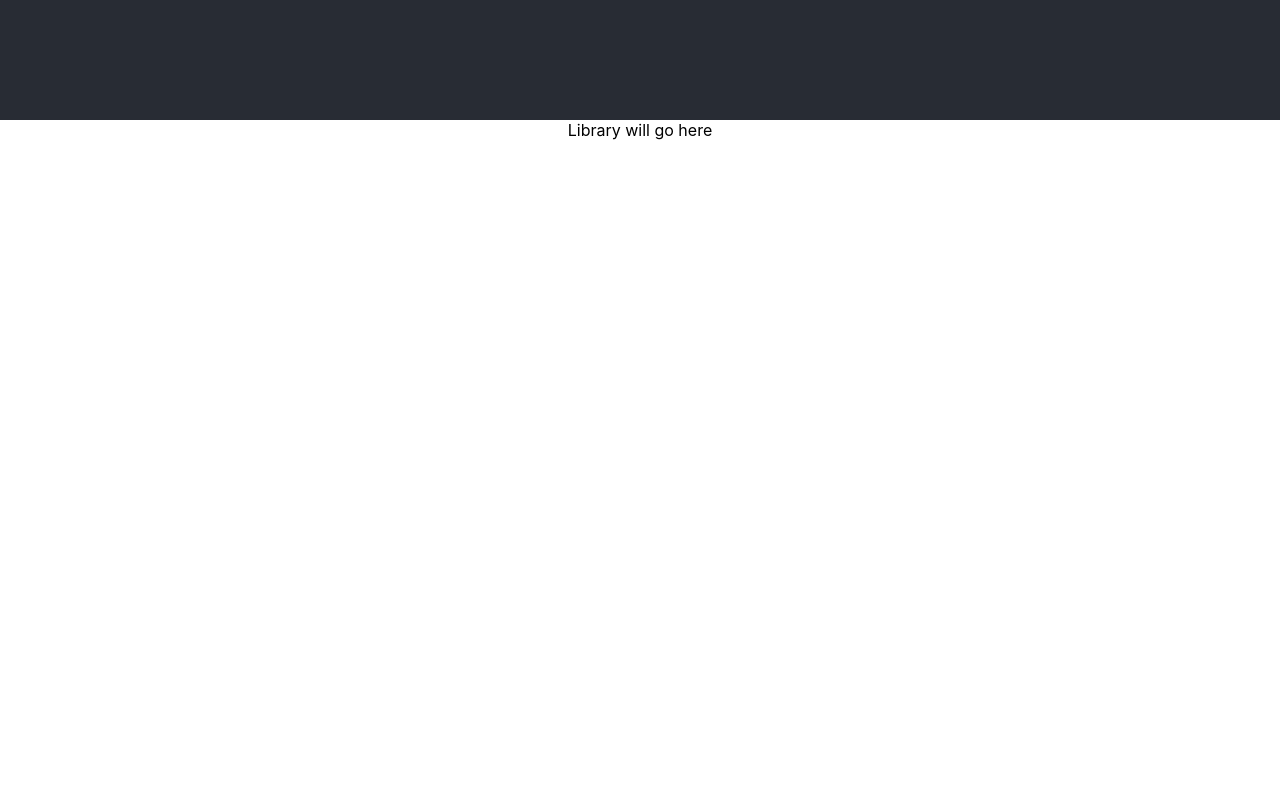
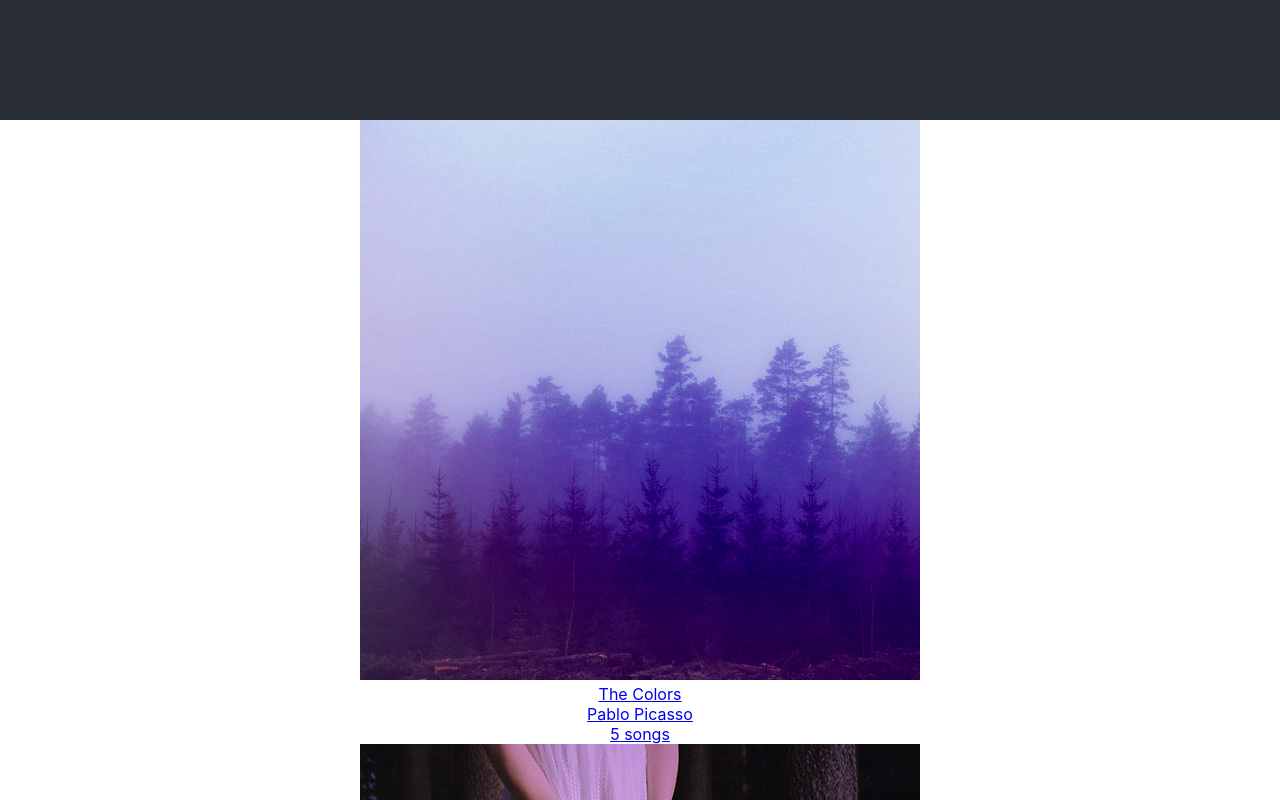
Before and after one commit to jbbadger/Dev.Proj.3-Bloc-Jams-2, a React (Create React App) app: page /library in a window 1280 px wide. Shown: the part 680-1480 px from the top of the page. Before the commit the page ends 820 px from the top, so only its background shows below. Built offline with nearby package versions, Linux system fonts and the light colour scheme.

Commit message:
CP-5-Library **Updated library page w/ links to albums

```diff
--- a/src/App.js
+++ b/src/App.js
@@ -19,6 +19,7 @@
         <main>
           <Route exact path="/" component={Landing} />
           <Route path="/library" component={Library} />
+          <Route path="/album/:slug" component={Album} />
         </main>
       </div>
     );
--- a/src/components/Album.js
+++ b/src/components/Album.js
@@ -1,9 +1,13 @@
-import React from 'react';
+ import React, { Component } from 'react';
 
-const Album = () => (
-  <section className="library">
-    Album will go here
-  </section>
-);
+class Album extends Component {
+  render() {
+    return (
+      <section className="album">
+        {this.props.match.params.slug} Album will go here
+      </section>
+    );
+  }
+}
 
 export default Album;
--- a/src/components/Library.js
+++ b/src/components/Library.js
@@ -1,9 +1,29 @@
-import React from 'react';
+import React, { Component } from 'react';
+ import { Link } from 'react-router-dom';
+import albumData from './../data/albums';
 
-const Library = () => (
-  <section className="library">
-    Library will go here
-  </section>
-);
+class Library extends Component {
+  constructor(props) {
+    super(props);
+    this.state = { albums: albumData };
+  }
+
+  render() {
+   return (
+     <section className='library'>
+     {
+       this.state.albums.map( (album, index) =>
+        <Link to={`/album/${album.slug}`} key={index}>
+          <img src={album.albumCover} alt={album.title} />
+          <div>{album.title}</div>
+          <div>{album.artist}</div>
+          <div>{album.songs.length} songs</div>
+         </Link>
+       )
+     }
+     </section>
+    );
+  }
+}
 
 export default Library;
--- /dev/null
+++ b/src/data/albums.js
@@ -0,0 +1,27 @@
+export default [{
+  title: 'The Colors',
+  artist: 'Pablo Picasso',
+  releaseInfo: '1909 Spanish Records',
+  albumCover: '/assets/images/album_covers/01.jpg',
+  slug: 'the-colors',
+  songs: [
+      { title: 'Blue', duration: '161.71', audioSrc: '/assets/music/blue.mp3' },
+      { title: 'Green', duration: '103.96', audioSrc: '/assets/music/green.mp3' },
+      { title: 'Red', duration: '268.45', audioSrc: '/assets/music/red.mp3' },
+      { title: 'Pink', duration: '153.14', audioSrc: '/assets/music/pink.mp3' },
+      { title: 'Magenta', duration: '374.22', audioSrc: '/assets/music/magenta.mp3' }
+  ]
+}, {
+    title: 'The Telephone',
+    artist: 'Guglielmo Marconi',
+    releaseInfo: '1909 EM',
+    albumCover: '/assets/images/album_covers/02.jpg',
+    slug: 'the-telephone',
+    songs: [
+      { title: 'Blue', duration: '161.71', audioSrc: '/assets/music/blue.mp3' },
+      { title: 'Green', duration: '103.96', audioSrc: '/assets/music/green.mp3' },
+      { title: 'Red', duration: '268.45', audioSrc: '/assets/music/red.mp3' },
+      { title: 'Pink', duration: '153.14', audioSrc: '/assets/music/pink.mp3' },
+      { title: 'Magenta', duration: '374.22', audioSrc: '/assets/music/magenta.mp3' }
+    ]
+}];
```
